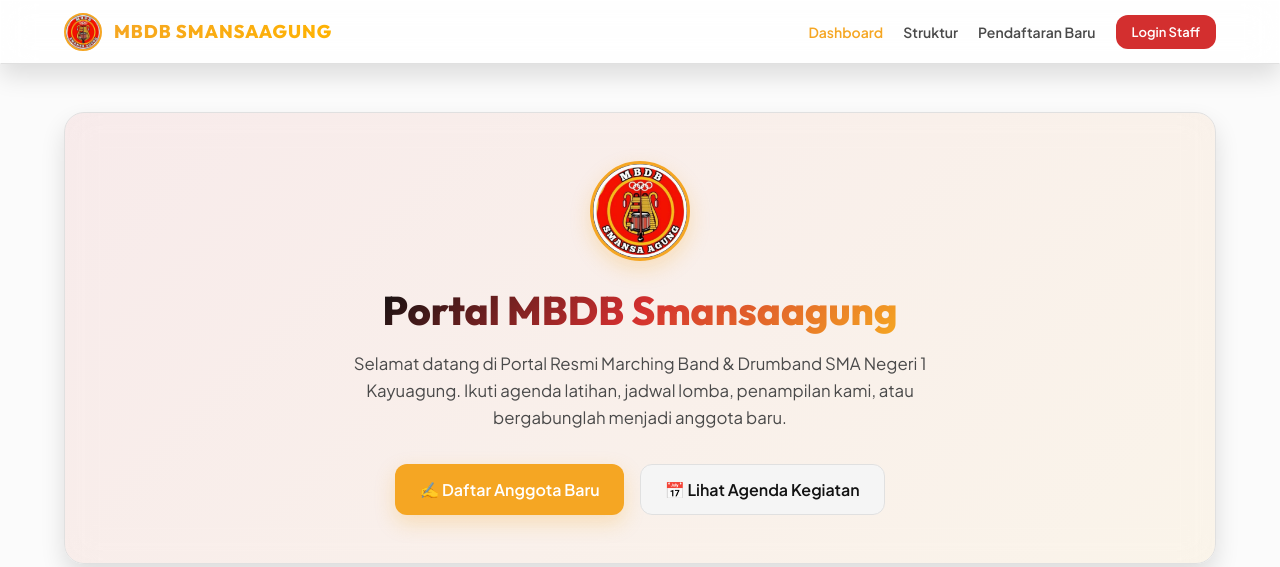
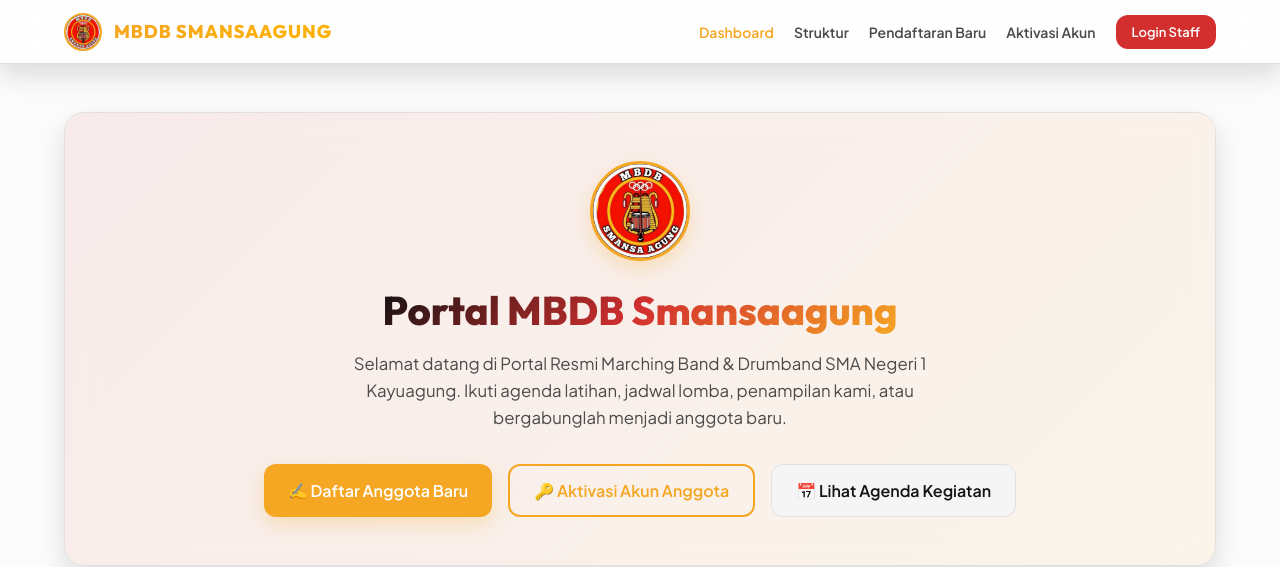
Before and after one commit to Dhali-YD4GXP/MBDB-WEB, a Next.js app in the folder frontend/: page / in a window 1280 px wide. Shown: the top 567 px of the page. Built offline with nearby package versions, Linux system fonts and the light colour scheme; no server answers.

Commit message:
feat: tambahkan menu aktivasi akun pada homepage welcome banner dan Navbar

```diff
--- a/frontend/src/app/page.tsx
+++ b/frontend/src/app/page.tsx
@@ -194,9 +194,12 @@ export default function MainDashboard() {
             Selamat datang di Portal Resmi Marching Band & Drumband SMA Negeri 1 Kayuagung.
             Ikuti agenda latihan, jadwal lomba, penampilan kami, atau bergabunglah menjadi anggota baru.
           </p>
-          <div style={{ display: 'flex', gap: '1rem', marginTop: '1rem' }}>
+          <div style={{ display: 'flex', gap: '1rem', marginTop: '1rem', flexWrap: 'wrap', justifyContent: 'center' }}>
             <Link href="/pendaftaran" className="btn btn-accent">
               ✍️ Daftar Anggota Baru
+            </Link>
+            <Link href="/aktivasi" className="btn btn-outline" style={{ borderColor: 'var(--accent)', color: 'var(--accent)' }}>
+              🔑 Aktivasi Akun Anggota
             </Link>
             <a href="#agendas-section" className="btn btn-secondary">
               📅 Lihat Agenda Kegiatan
--- a/frontend/src/components/Navbar.tsx
+++ b/frontend/src/components/Navbar.tsx
@@ -111,6 +111,18 @@ export default function Navbar() {
           >
             Pendaftaran Baru
           </Link>
+          {!token && (
+            <Link
+              href="/aktivasi"
+              style={{
+                fontSize: '0.875rem',
+                fontWeight: 600,
+                color: pathname === '/aktivasi' ? 'var(--accent)' : 'var(--text-secondary)',
+              }}
+            >
+              Aktivasi Akun
+            </Link>
+          )}
 
           {token && role === 'Member' && (
             <Link
@@ -385,6 +397,18 @@ export default function Navbar() {
           >
             Pendaftaran Baru
           </Link>
+          {!token && (
+            <Link
+              href="/aktivasi"
+              onClick={() => setIsMenuOpen(false)}
+              style={{
+                fontWeight: 600,
+                color: pathname === '/aktivasi' ? 'var(--accent)' : 'var(--text-primary)',
+              }}
+            >
+              Aktivasi Akun
+            </Link>
+          )}
 
           {token && role === 'Member' && (
             <Link
```
